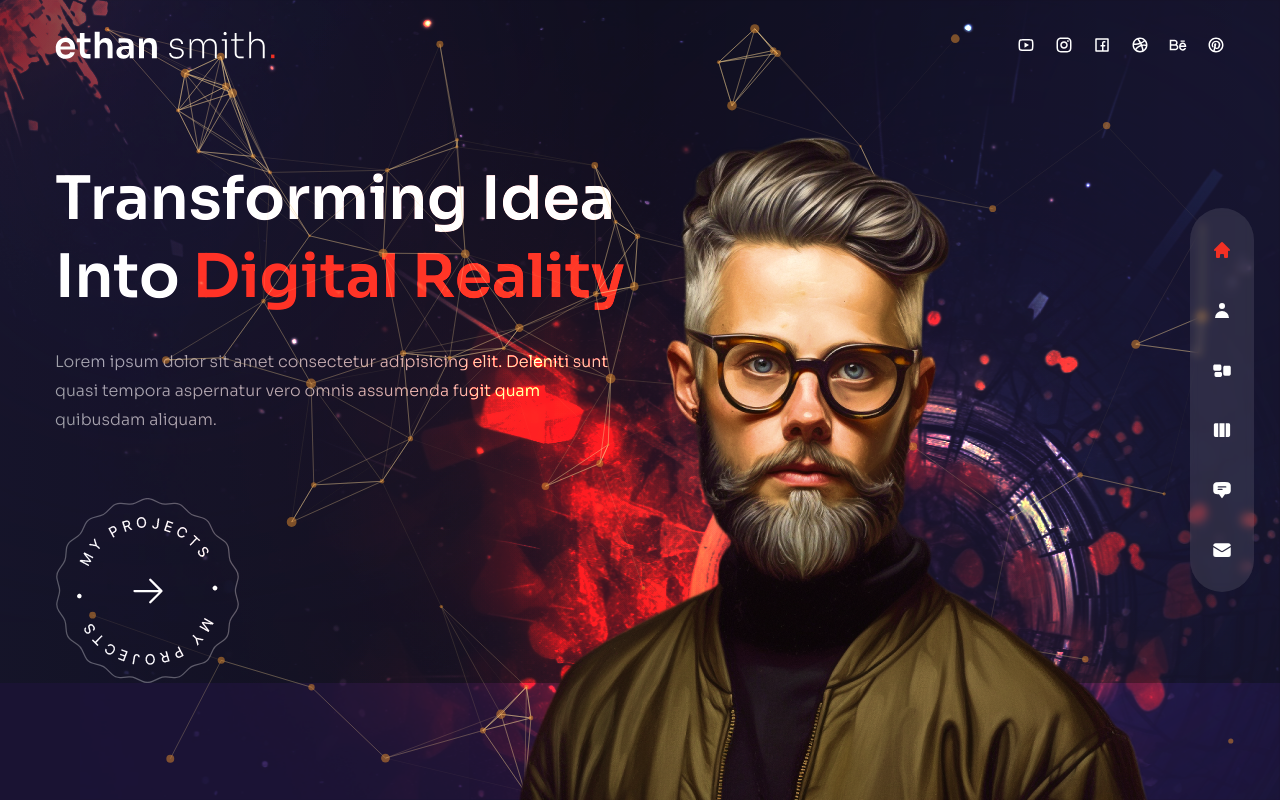
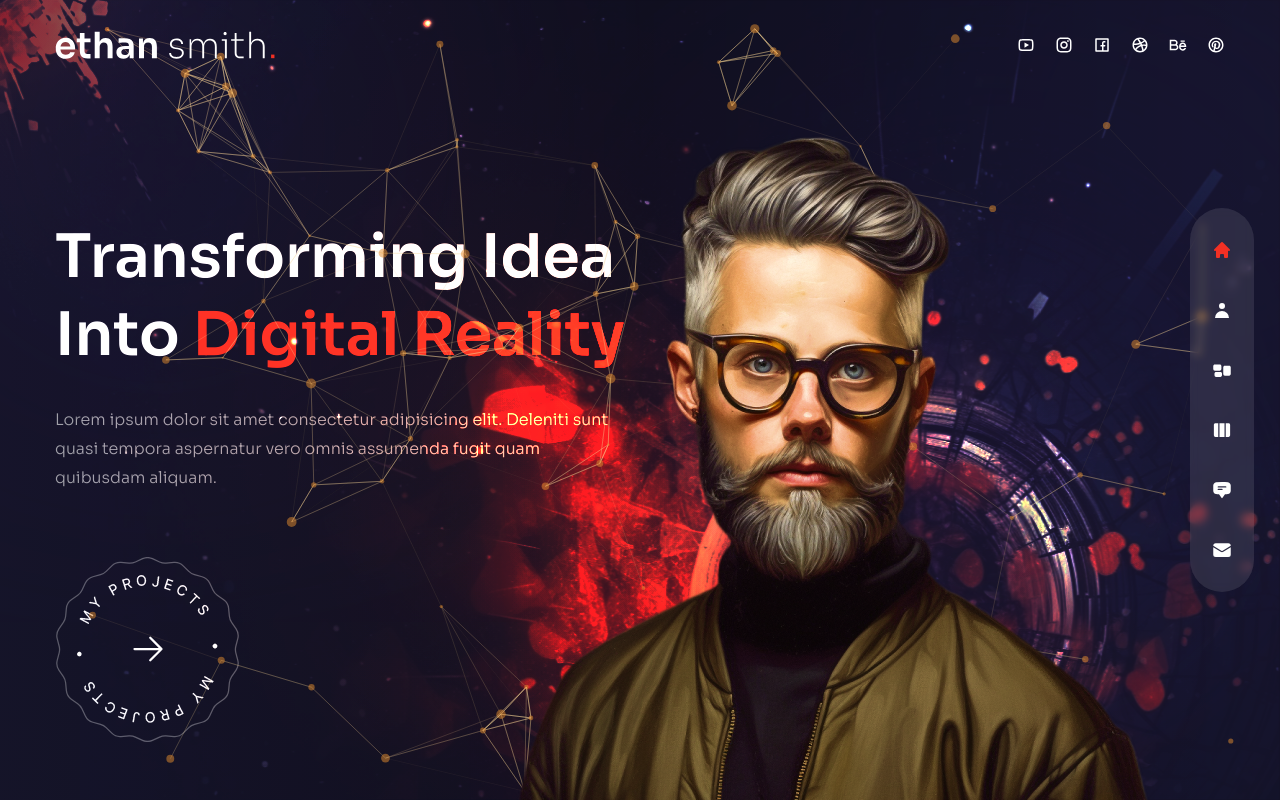
Before and after one commit to nxhuy1697/ethannn, a Next.js app: page / in a window 1280 px wide. Built offline with nearby package versions, Linux system fonts and the light colour scheme.

Commit message:
fix home page

```diff
--- a/src/app/page.tsx
+++ b/src/app/page.tsx
@@ -60,9 +60,9 @@ export default function Home() {
         {/* bg img  */}
         <div className="bg-none xl:bg-explosion xl:bg-cover xl:bg-right xl:bg-no-repeat w-full h-full absolute mix-blend-color-dodge translate-z-0"></div>
         {/* practicle  */}
-        <div>
+
           <PraticlesContainer/>
-        </div>
+
         {/* avatar img  */}
         <motion.div
           variants={fadeIn("up", 0.5)}
--- a/src/components/PageTransition.tsx
+++ b/src/components/PageTransition.tsx
@@ -10,9 +10,9 @@ const PageTransition = ({
 
   return (
     <AnimatePresence mode="wait">
-      <div >
-        <motion.div className="h-full" key={pathname}>{children}</motion.div>
-      </div>
+      <motion.div className="h-full" key={pathname}>
+        {children}
+      </motion.div>
     </AnimatePresence>
   );
 };
```
